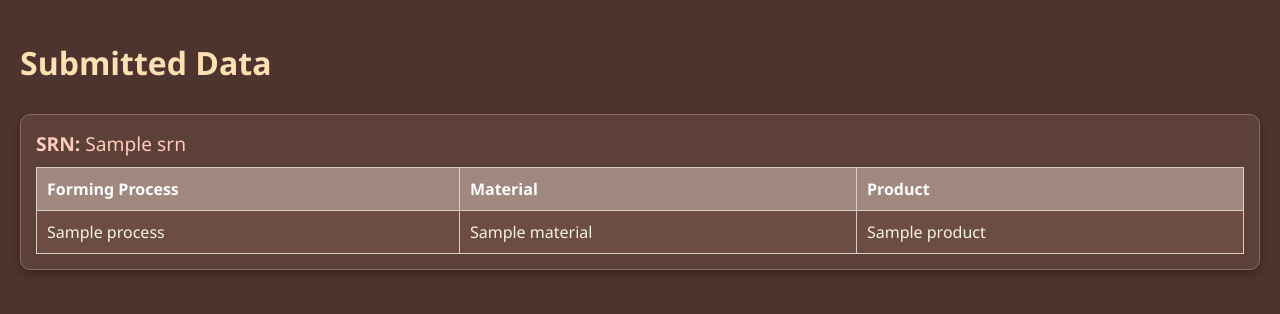
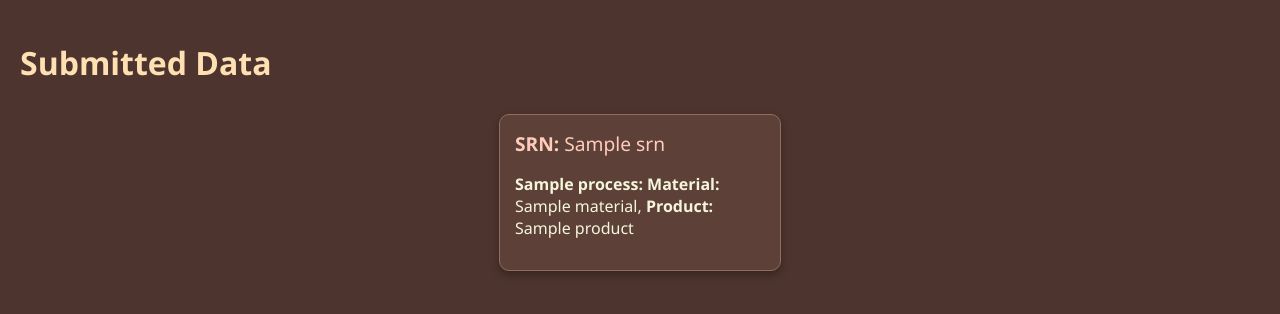
Before and after one commit to SamarthRamesha/Process-Examples, a Flask app: template templates/view.html in a window 1280 px wide. Shown: the top 314 px of the page. Run offline with Flask 2, Linux system fonts and the light colour scheme; the template is opened without the code that fills it: most values are stand-ins (such as "Sample title", 1, 10 or a date in 2020).

Commit message:
Update view.html

```diff
--- a/templates/view.html
+++ b/templates/view.html
@@ -17,41 +17,36 @@
             margin-bottom: 30px;
         }
 
-        .srn-section {
-            margin-bottom: 40px;
+        .container {
+            display: flex;
+            justify-content: space-around;
+            flex-wrap: wrap;
+            gap: 20px;
+        }
+
+        .srn-column {
             border: 1px solid #8d6e63;
             border-radius: 10px;
             padding: 15px;
             background-color: #5d4037;
             box-shadow: 0 4px 8px rgba(0,0,0,0.3);
+            width: 250px;
+            margin-bottom: 20px;
         }
 
-        .srn-title {
+        .srn-header {
             font-size: 1.2rem;
+            color: #ffccbc;
             margin-bottom: 10px;
-            color: #ffccbc;
         }
 
-        table {
-            width: 100%;
-            border-collapse: collapse;
-            margin-top: 10px;
-            background-color: #6d4c41;
+        .process-list {
+            list-style-type: none;
+            padding: 0;
         }
 
-        th, td {
-            border: 1px solid #d7ccc8;
-            padding: 10px;
-            text-align: left;
-        }
-
-        th {
-            background-color: #a1887f;
-            color: #ffffff;
-        }
-
-        tr:nth-child(even) {
-            background-color: #4e342e;
+        .process-item {
+            margin-bottom: 10px;
         }
 
         .message {
@@ -69,29 +64,22 @@
     {% endif %}
 
     {% if data %}
-        {% for entry in data %}
-            <div class="srn-section">
-                <div class="srn-title"><strong>SRN:</strong> {{ entry.srn }}</div>
-                <table>
-                    <thead>
-                        <tr>
-                            <th>Forming Process</th>
-                            <th>Material</th>
-                            <th>Product</th>
-                        </tr>
-                    </thead>
-                    <tbody>
+        <div class="container">
+            {% for entry in data %}
+                <div class="srn-column">
+                    <div class="srn-header"><strong>SRN:</strong> {{ entry.srn }}</div>
+                    <ul class="process-list">
                         {% for p in entry.processes %}
-                        <tr>
-                            <td>{{ p.process }}</td>
-                            <td>{{ p.material }}</td>
-                            <td>{{ p.product }}</td>
-                        </tr>
+                            <li class="process-item">
+                                <strong>{{ p.process }}:</strong>
+                                <span><strong>Material:</strong> {{ p.material }}</span>,
+                                <span><strong>Product:</strong> {{ p.product }}</span>
+                            </li>
                         {% endfor %}
-                    </tbody>
-                </table>
-            </div>
-        {% endfor %}
+                    </ul>
+                </div>
+            {% endfor %}
+        </div>
     {% else %}
         <p class="message">No submissions yet.</p>
     {% endif %}
```
